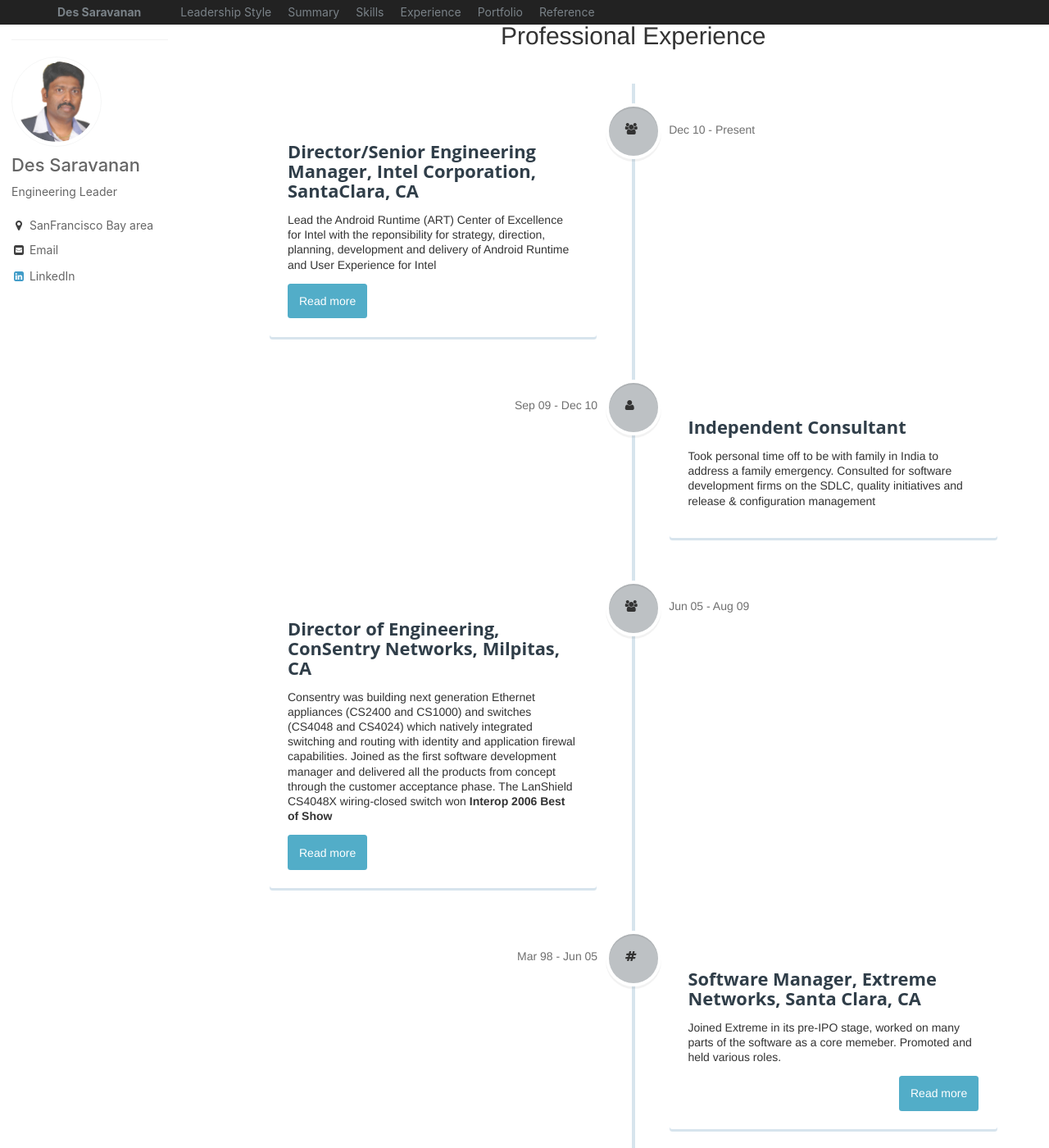
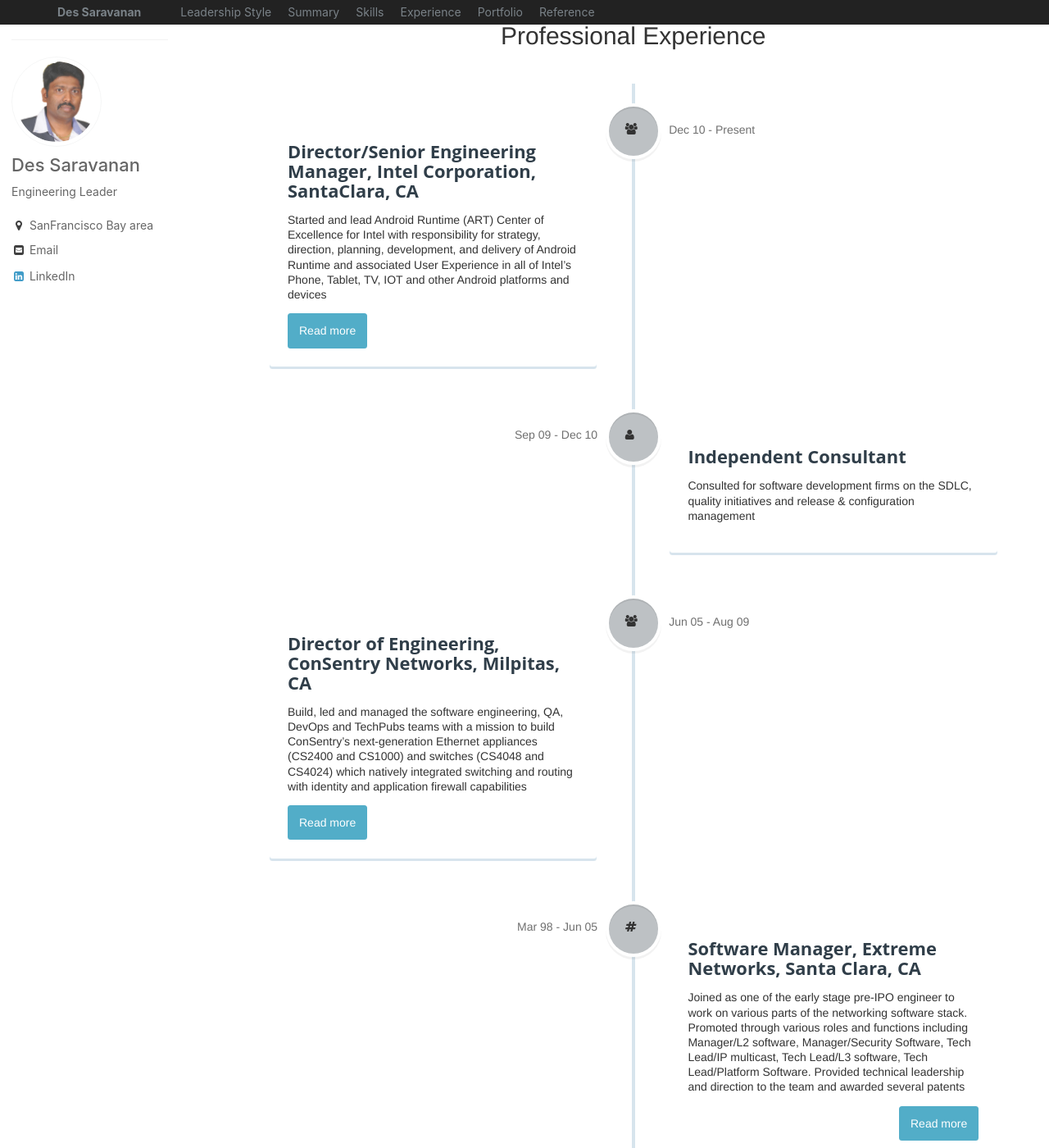
Before and after one commit to nitheeshkl/des, a Jekyll site: the page built from _pages/home.md, in a window 1280 px wide and 1400 px high, scrolled down 2029 px. Shown: the whole window at 82% size. Built offline with Jekyll 4.4.1, drawn with Linux system fonts in a browser that asks for light colours.

Commit message:
timeline summary edits

```diff
--- a/_pages/home.md
+++ b/_pages/home.md
@@ -18,36 +18,36 @@
     cta_url: "/des-resume.pdf"
 mytimeline:
     - title: "Director/Senior Engineering Manager, Intel Corporation, SantaClara, CA"
-      desc: "Lead the Android Runtime (ART) Center of Excellence for Intel with
-            the reponsibility for strategy, direction, planning, development and
-            delivery of Android Runtime and User Experience for Intel"
+      desc: "Started and lead Android Runtime (ART) Center of Excellence for Intel
+      with responsibility for strategy, direction, planning, development, and
+      delivery of Android Runtime and associated User Experience in all of Intel’s Phone,
+      Tablet, TV, IOT and other Android platforms and devices"
       img_alt: "Intel"
       readmore: "/experience/intel/"
       fa-icon: group
       date: "Dec 10 - Present"
 
     - title: "Independent Consultant"
-      desc: "Took personal time off to be with family in India to address a
-            family emergency. Consulted for software development firms on the SDLC,
+      desc: "Consulted for software development firms on the SDLC,
             quality initiatives and release & configuration management"
       fa-icon: user
       date: "Sep 09 - Dec 10"
 
     - title: "Director of Engineering, ConSentry Networks, Milpitas, CA"
-      desc: "Consentry was building next generation Ethernet appliances (CS2400
-            and CS1000) and switches (CS4048 and CS4024) which natively integrated
-            switching and routing with identity and application firewal
-            capabilities. Joined as the first software development manager and
-            delivered all the products from concept through the customer
-            acceptance phase. The LanShield CS4048X wiring-closed switch won
-            <strong>Interop 2006 Best of Show</strong>"
+      desc: "Build, led and managed the software engineering, QA, DevOps and TechPubs
+      teams with a mission to build ConSentry’s next-generation Ethernet appliances
+      (CS2400 and CS1000) and switches (CS4048 and CS4024) which natively integrated
+      switching and routing with identity and application firewall capabilities"
       readmore: "/experience/consentry/"
       fa-icon: group
       date: "Jun 05 - Aug 09"
 
     - title: "Software Manager, Extreme Networks, Santa Clara, CA"
-      desc: "Joined Extreme in its pre-IPO stage, worked on many parts of the
-            software as a core memeber. Promoted and held various roles."
+      desc: "Joined as one of the early stage pre-IPO engineer to work on various
+      parts of the networking software stack. Promoted through various roles and
+      functions including Manager/L2 software, Manager/Security Software,
+      Tech Lead/IP multicast, Tech Lead/L3 software, Tech Lead/Platform Software.
+      Provided technical leadership and direction to the team and awarded several patents"
       readmore: "/experience/extreme/"
       fa-icon: hashtag
       date: "Mar 98 - Jun 05"
```
